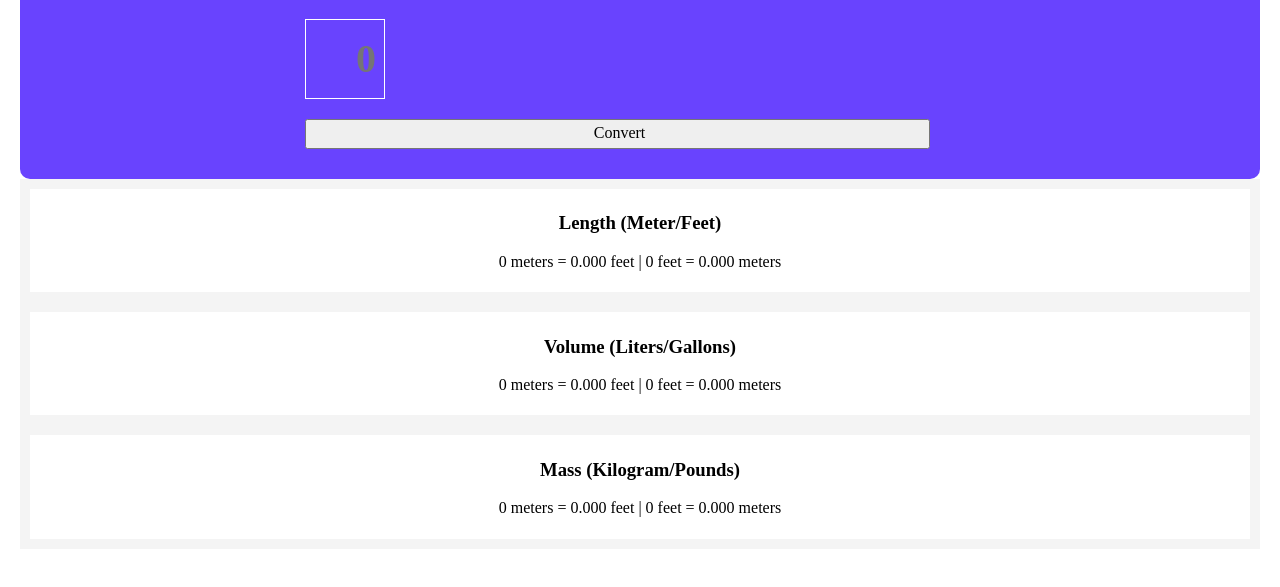
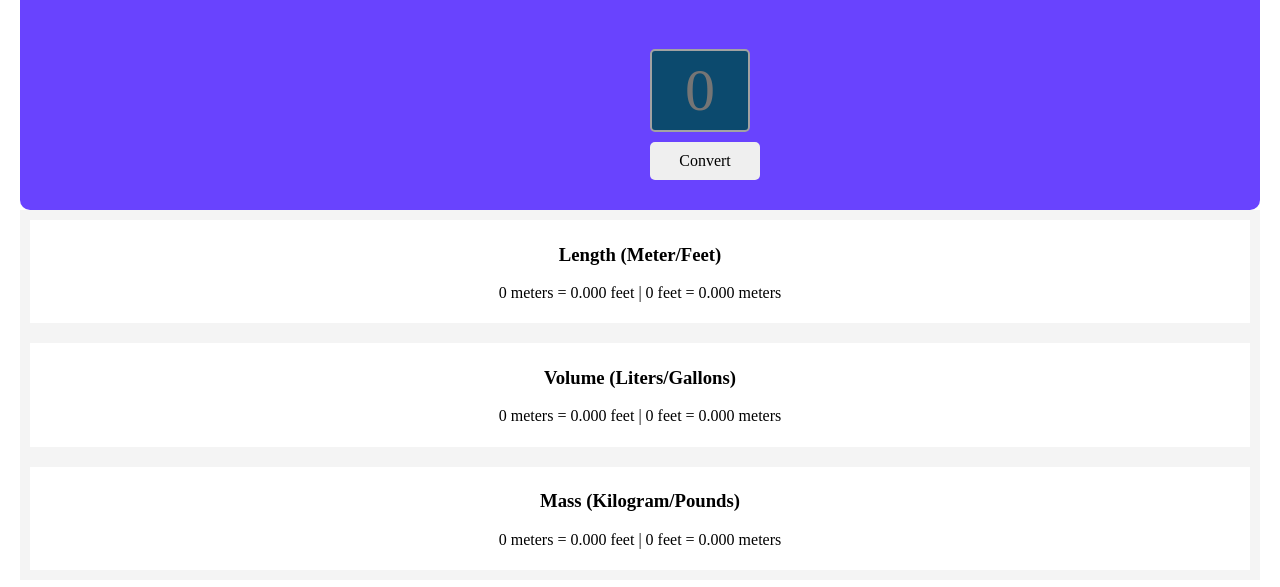
Before and after one commit to Muhaddesa/Unit_Convertor, a website built with Vite: page index.html in a window 1280 px wide. Shown: the part 111-698 px from the top of the page. Built offline with nearby package versions, Linux system fonts and the light colour scheme.

Commit message:
updated the files"

```diff
--- a/index.css
+++ b/index.css
@@ -27,23 +27,30 @@ body {
 .input-btn{
     display: flex;
     flex-direction: column;
+    margin-left: 600px;
 
 }
 .input-btn input{
-    background-color: #6943fe;
-    border: 1px solid white;
-    height: 80px;
-    width: 80px;
-    color: white;
-    font-weight: bold;
-    font-size: 40px;
-    padding-left: 50px;
-    margin-left: 255px;
-    margin-bottom: 20px;
+    margin: 30px 0px 10px 0px;
+    background-color: rgb(12, 74, 110);
+    width: 100px;
+    border:2px solid rgb(162, 162, 162);
+    outline: none;
+    padding: 5px;
+    border-radius:5px;
+    font-size: 60px;
+    color: #FFFFFF;
+    text-align:center;
 }
-.input-btn button{
-    margin-left: 255px;
-    padding-left: 10px;
-    margin-right: 300px;
-    height: 30px;
+
+
+.convert {
+    width: 110px;
+    padding: 10px;
+    border-radius: 5px;
+    border:none;
 }
+.convert:hover {
+    cursor: pointer;
+    opacity: 0.7;
+}
--- a/index.html
+++ b/index.html
@@ -7,7 +7,7 @@
             <h1>Metric/Imperical Unit Conversion</h1>
             <div class="input-btn">
                 <input id="input" type="text" placeholder="0">
-                <button id="convert-btn">Convert</button>
+                <button  class="convert" id="convert-btn">Convert</button>
 
             </div>
 
```
